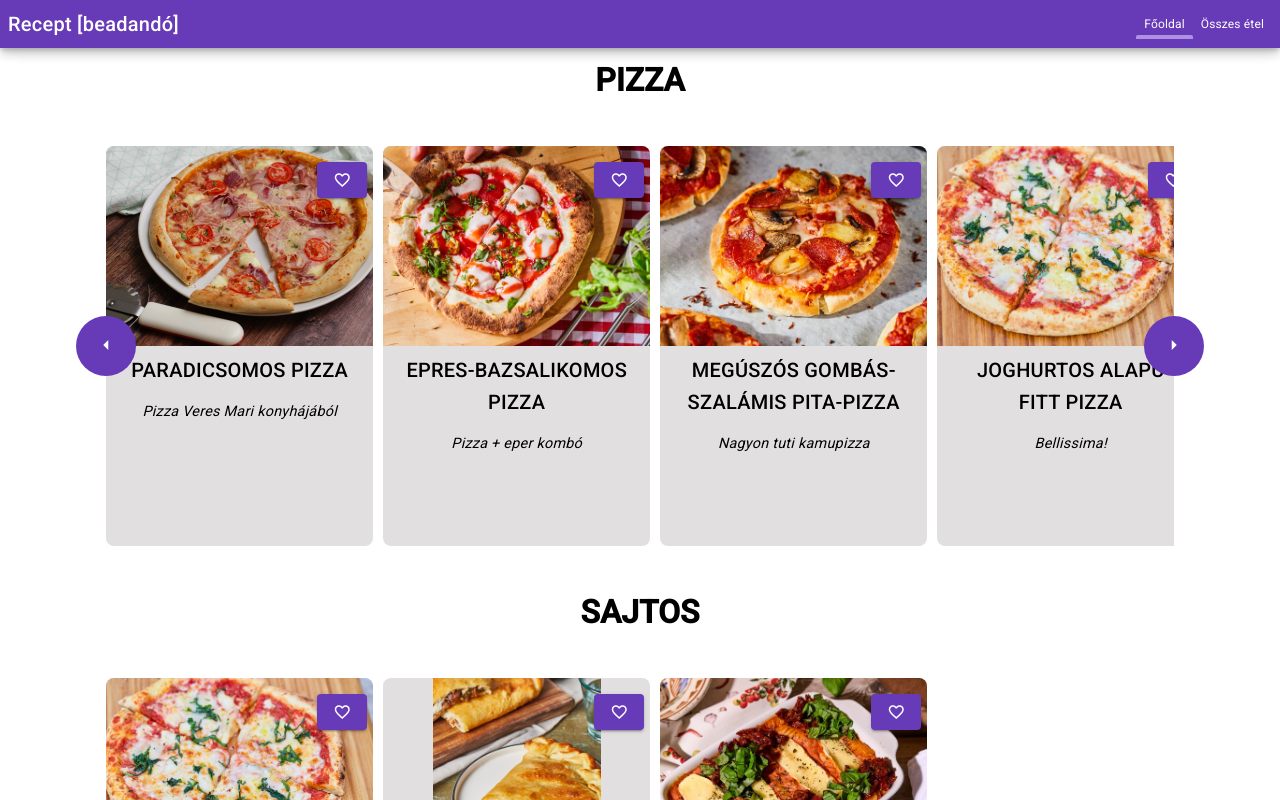
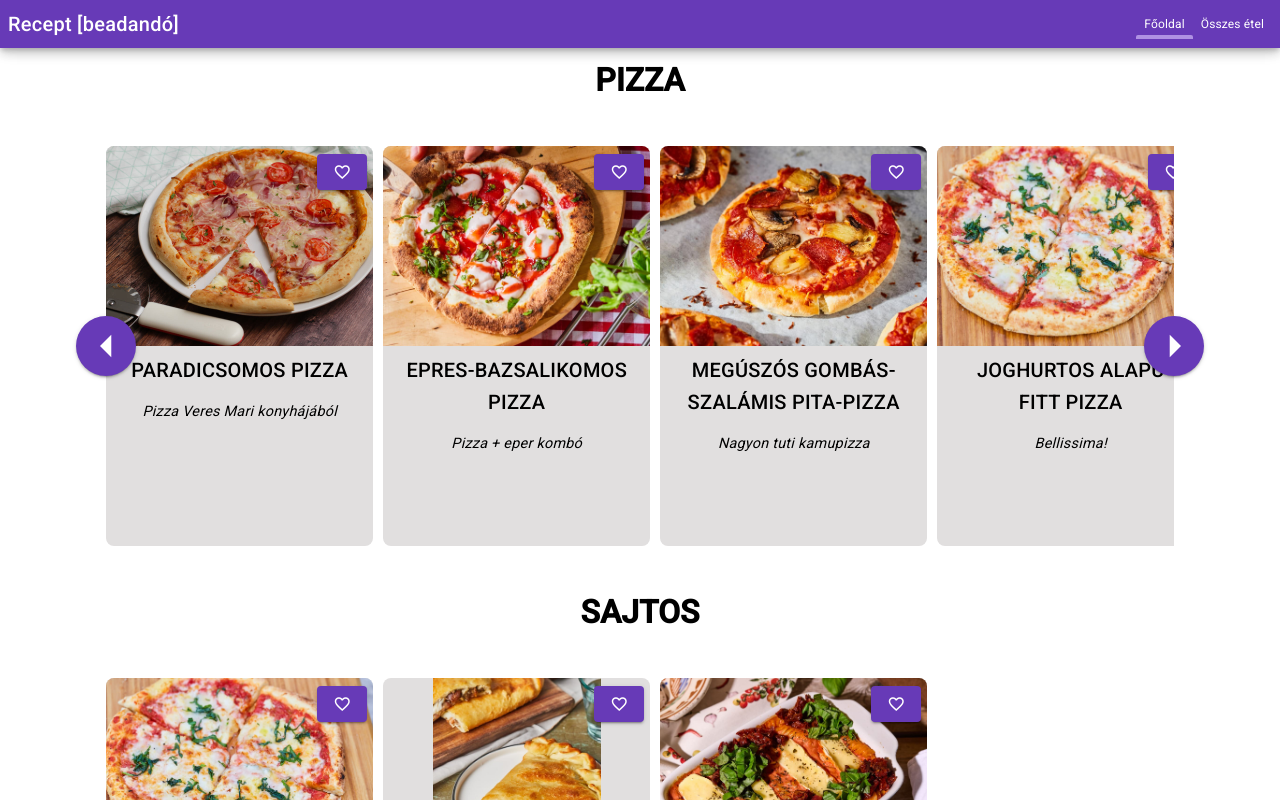
Before and after one commit to buthiattila/buthi-attila-beadando, an Angular app: page /home in a window 1280 px wide. Shown: the top 800 px of the page. Built offline with nearby package versions, Linux system fonts and the light colour scheme; what ng-image-slider would draw is missing.

Commit message:
főoldal ételsávok lv.3 kategóriánként listázás (léptetés)

```diff
--- a/src/app/features/foods-widget/foods-widget.component.html
+++ b/src/app/features/foods-widget/foods-widget.component.html
@@ -21,8 +21,9 @@
               </article>
             </div>
             <div class="carousel-nav">
-              <button type="button" class="prev" appStepPrev mainContainer=".carousel-container" itemContainer=".track"><mat-icon>arrow_left</mat-icon></button>
-              <button type="button" class="next" appStepPrev mainContainer=".carousel-container" itemContainer=".track"><mat-icon>arrow_right</mat-icon></button>
+
+              <button type="button"  mat-raised-button color="primary" class="prev" appStepPrev mainContainer=".carousel-container" itemContainer=".track"><mat-icon>arrow_left</mat-icon></button>
+              <button type="button"  mat-raised-button color="primary" class="next" appStepNext mainContainer=".carousel-container" itemContainer=".track"><mat-icon>arrow_right</mat-icon></button>
             </div>
           </div>
         </div>
--- a/src/app/features/foods-widget/foods-widget.component.scss
+++ b/src/app/features/foods-widget/foods-widget.component.scss
@@ -1,17 +1,11 @@
 $text_color_1: #9bcb3b;
 $text_color_2: #673ab7;
+$icon_size: 54px;
 
 .errorMessage {
   margin-top: 2rem;
   margin-bottom: 2rem;
   color: $text_color_2;
-}
-
-.btn-favorite {
-  position: absolute;
-  top: 1rem;
-  right: 1rem;
-  z-index: 1;
 }
 
 .category-title {
@@ -75,6 +69,13 @@ $text_color_2: #673ab7;
 
         @media (max-width: 576px) {
           width: 100%;
+        }
+
+        .btn-favorite {
+          position: absolute;
+          top: .5rem;
+          right: 1rem;
+          z-index: 1;
         }
 
         .entry-content-item {
@@ -158,9 +159,19 @@ $text_color_2: #673ab7;
         &.next {
           right: -30px;
         }
+
+        .material-icons {
+          font-size: $icon_size;
+
+          &.mat-icon {
+            height: $icon_size;
+            width: $icon_size;
+
+            margin-left: -12.5px !important;
+            margin-right: unset !important;
+          }
+        }
       }
-
     }
-
   }
 }
```
